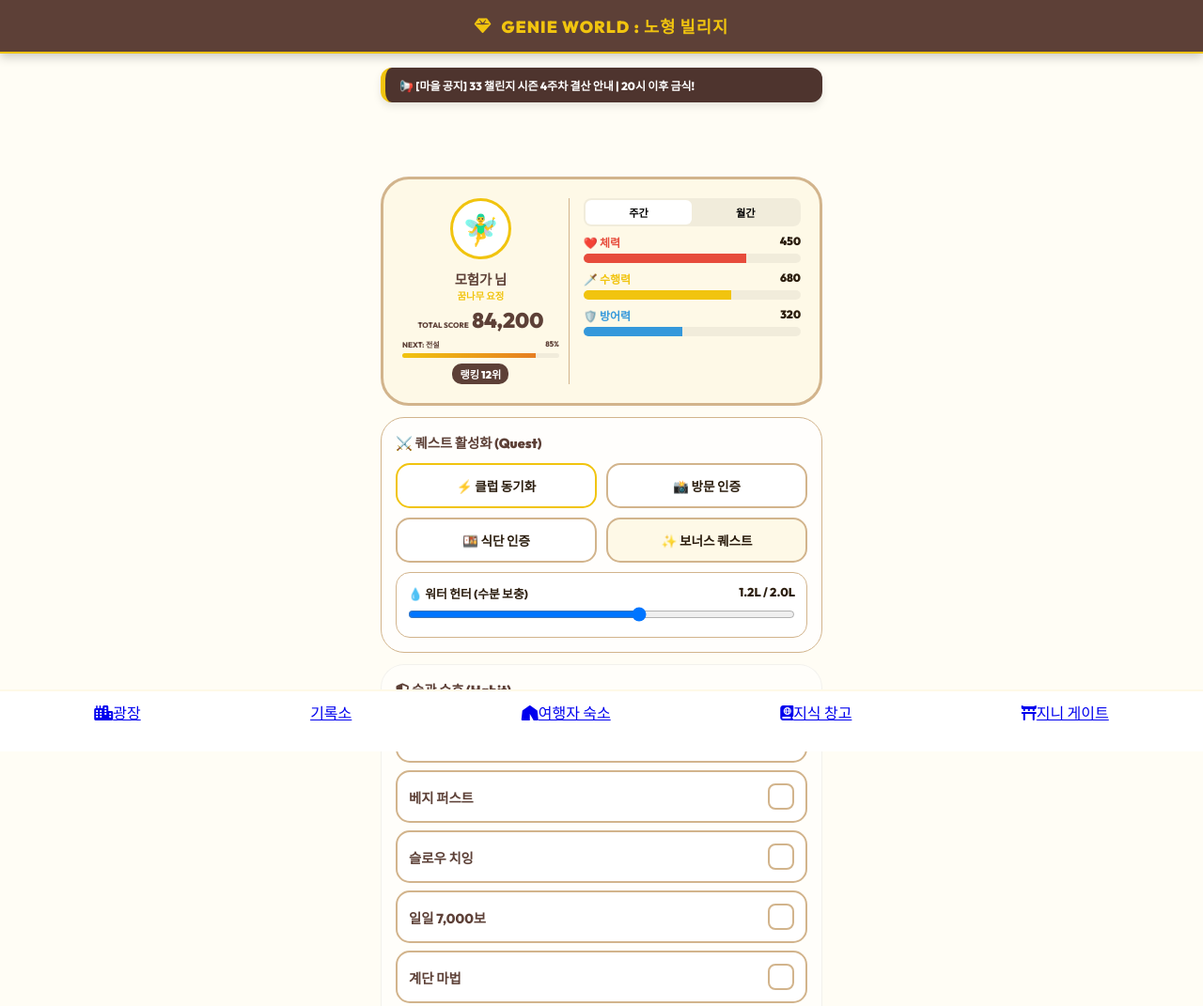
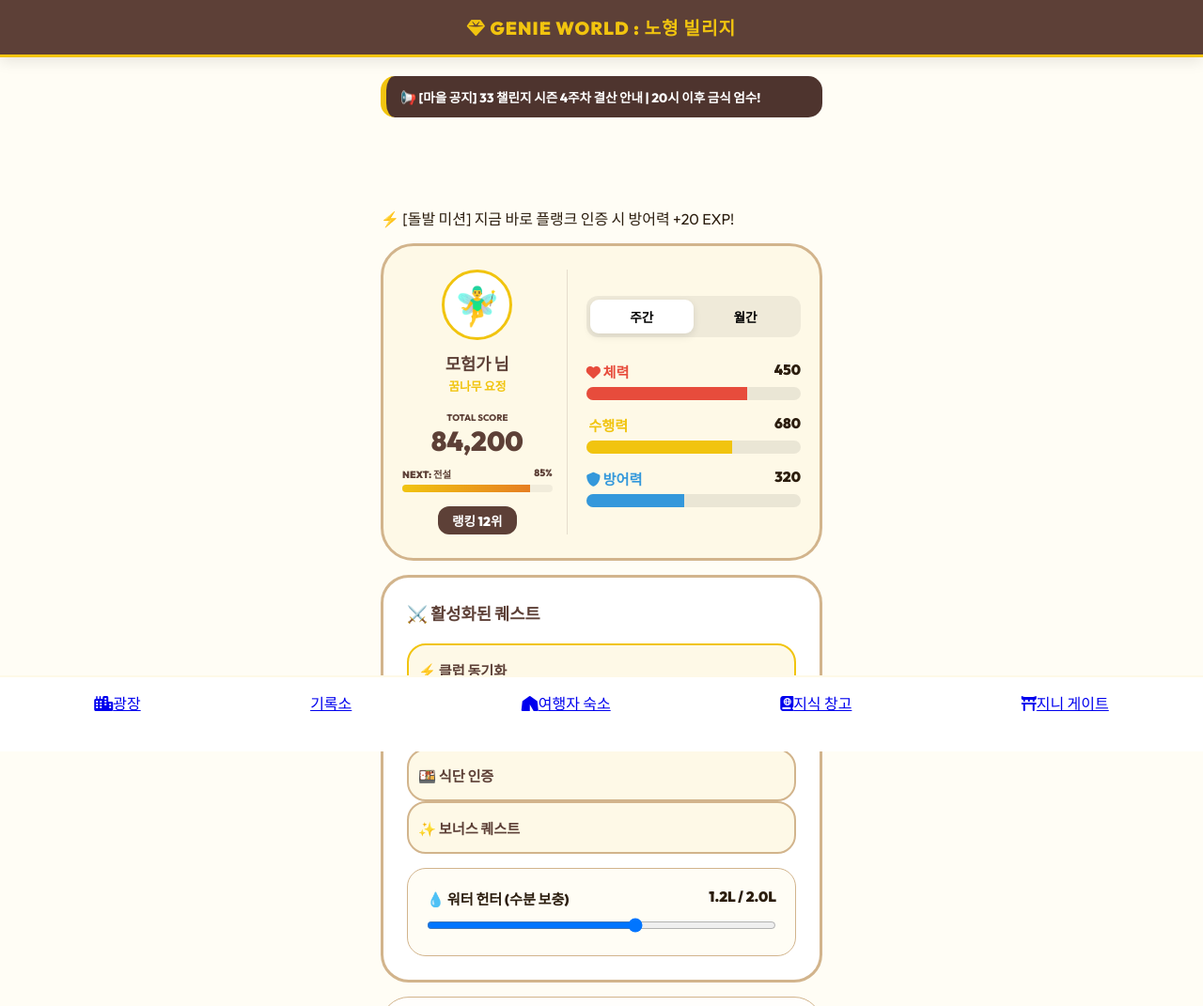
Before and after one commit to hamchorom-jeju/jumping-web, a website: page index.html in a window 1280 px wide. Shown: the top 1071 px of the page at 94% size. Drawn offline with Linux system fonts and the light colour scheme.

Commit message:
fix: Restore clean UI and large fonts for Status Window v44.2

```diff
--- a/dashboard.js
+++ b/dashboard.js
@@ -1,6 +1,6 @@
 /**
- * Nohyung Village Dashboard Logic (v44.1 - Portal & Separated Banners)
- * Features: Global Header, Multi-Tier Ranking Ticker (Weekly/Monthly/Total), Sudden Bar
+ * Nohyung Village Dashboard Logic (v44.2 - Restored Clean Look)
+ * Features: Corrected Toggle Styling, Evolution Progress, Clean Stat Mapping
  */
 
 const Village = {
@@ -38,7 +38,6 @@ const Village = {
         ]
     },
 
-    // 📜 Multi-Tier Ranking Ticker
     rankings: [
         { type: "금주 랭킹", content: "체력왕: 홍길동 | 수행왕: 김개똥 | 수호왕: 이성실" },
         { type: "월간 랭킹", content: "다이어트킹: 박지니 | 미션킹: 최열정" },
@@ -47,7 +46,7 @@ const Village = {
     currentRankIndex: 0,
 
     init() {
-        console.log("Welcome to Nohyung Village v44.1 Portal Engine!");
+        console.log("Welcome to Nohyung Village v44.2 (Clean Perspective)!");
         this.renderAll();
         this.updateEvolution();
         this.startTicker();
@@ -61,7 +60,7 @@ const Village = {
             const r = this.rankings[this.currentRankIndex];
             ticker.style.opacity = 0;
             setTimeout(() => {
-                ticker.innerHTML = `<span style="font-size:0.6rem; color:var(--text-dim); display:block; margin-bottom:2px;">[${r.type}]</span>${r.content}`;
+                ticker.innerHTML = `<span style="font-size:0.65rem; color:var(--text-dim); display:block; margin-bottom:4px;">[${r.type}]</span>${r.content}`;
                 ticker.style.opacity = 1;
                 ticker.style.transition = 'opacity 0.5s';
             }, 500);
@@ -108,10 +107,19 @@ const Village = {
 
     setPerspective(view) {
         this.perspective = view;
-        const bW = document.getElementById('btn-weekly');
-        const bM = document.getElementById('btn-monthly');
-        bW.style.background = (view === 'weekly') ? '#fff' : 'transparent';
-        bM.style.background = (view === 'monthly') ? '#fff' : 'transparent';
+
+        // Update Active Toggle Styling
+        const btnWeekly = document.getElementById('btn-weekly');
+        const btnMonthly = document.getElementById('btn-monthly');
+
+        if (view === 'weekly') {
+            btnWeekly.classList.add('active');
+            btnMonthly.classList.remove('active');
+        } else {
+            btnMonthly.classList.add('active');
+            btnWeekly.classList.remove('active');
+        }
+
         this.renderAll();
     },
 
@@ -119,9 +127,9 @@ const Village = {
         const container = document.getElementById('habit-list-container');
         if (!container) return;
         container.innerHTML = this.user.habits.map(h => `
-            <div style="display:flex; justify-content:space-between; align-items:center; padding:12px; background:${h.id === 'plus' ? '#fff9c4' : '#fff'}; border-radius:15px; margin-bottom:8px; border:2px solid ${h.id === 'plus' ? 'var(--def)' : 'var(--v-border)'};">
-                <span style="font-size:0.9rem; font-weight:800; color:var(--v-wood);">${h.title}</span>
-                <div onclick="Village.checkHabit('${h.id}')" style="width:28px; height:28px; border:2px solid var(--v-border); border-radius:8px; cursor:pointer; display:flex; align-items:center; justify-content:center; background:${h.done ? 'var(--def)' : 'transparent'};">
+            <div style="display:flex; justify-content:space-between; align-items:center; padding:15px; background:${h.id === 'plus' ? '#fff9c4' : '#fff'}; border-radius:15px; margin-bottom:10px; border:2px solid ${h.id === 'plus' ? 'var(--def)' : 'var(--v-border)'};">
+                <span style="font-size:1rem; font-weight:900; color:var(--v-wood);">${h.title}</span>
+                <div onclick="Village.checkHabit('${h.id}')" style="width:34px; height:34px; border:2px solid var(--v-border); border-radius:10px; cursor:pointer; display:flex; align-items:center; justify-content:center; background:${h.done ? 'var(--def)' : 'transparent'};">
                     ${h.done ? '✅' : ''}
                 </div>
             </div>
--- a/index.css
+++ b/index.css
@@ -35,122 +35,160 @@ body {
     color: var(--gold);
     padding: 15px 20px;
     text-align: center;
-    box-shadow: 0 4px 10px rgba(0,0,0,0.2);
-    border-bottom: 2px solid var(--gold);
+    border-bottom: 3px solid var(--gold);
+    box-shadow: 0 4px 15px rgba(0,0,0,0.1);
 }
 
 .v-global-header h1 {
-    font-size: 1.1rem;
+    font-size: 1.2rem;
     font-weight: 900;
     letter-spacing: 1px;
-    text-transform: uppercase;
-    display: flex;
-    align-items: center;
-    justify-content: center;
-    gap: 10px;
 }
 
 .v-container {
     max-width: 500px;
     margin: 0 auto;
-    padding: 15px;
+    padding: 20px 15px;
     display: flex;
     flex-direction: column;
-    gap: 12px; /* Tighter gap for banners */
+    gap: 15px;
 }
 
 /* --- 📜 SEPARATED BANNERS --- */
 .v-banner-notice {
     background: #4e342e;
     color: #fff;
-    padding: 10px 15px;
-    border-radius: 12px;
-    font-size: 0.75rem;
+    padding: 12px 15px;
+    border-radius: 15px;
+    font-size: 0.85rem;
     font-weight: 800;
-    box-shadow: 0 4px 8px rgba(0,0,0,0.1);
-    border-left: 5px solid var(--gold);
+    border-left: 6px solid var(--gold);
 }
 
 .v-banner-ranking {
     background: #fff;
     border: 2px solid var(--v-wood);
-    border-radius: 12px;
-    padding: 12px;
+    border-radius: 15px;
+    padding: 15px;
     color: var(--v-wood);
     font-weight: 900;
-    font-size: 0.85rem;
+    font-size: 0.95rem;
     text-align: center;
-    box-shadow: 0 4px 8px rgba(0,0,0,0.05);
-    min-height: 55px;
+    min-height: 65px;
     display: flex;
     flex-direction: column;
     justify-content: center;
+    box-shadow: 0 5px 15px rgba(0,0,0,0.05);
 }
 
-.v-sudden-bar {
-    background: var(--health);
-    color: #fff;
-    padding: 8px 15px;
-    border-radius: 10px;
-    font-size: 0.7rem;
-    font-weight: 900;
-    display: none;
-    animation: pulse-red 2s infinite;
-}
-
-@keyframes pulse-red {
-    0% { transform: scale(1); }
-    50% { transform: scale(0.98); }
-    100% { transform: scale(1); }
-}
-
-/* --- 📋 STATUS WINDOW v44.0 (Split) --- */
+/* --- 📋 STATUS WINDOW v44.2 (Restored Clean Look) --- */
 .status-window-v43 {
     background: var(--v-paper);
     border: 3px solid var(--v-border);
-    border-radius: 30px;
-    padding: 20px;
+    border-radius: 35px;
+    padding: 25px 20px;
     display: grid;
     grid-template-columns: 1fr 1.3fr;
-    gap: 15px;
+    gap: 20px;
+    align-items: center;
+}
+
+.profile-card {
+    text-align: center;
+    border-right: 1.5px solid rgba(93, 64, 55, 0.15);
+    padding-right: 15px;
 }
 
 .avatar-v43 {
-    width: 65px; height: 65px;
-    margin: 0 auto 10px;
+    width: 75px; height: 75px;
+    margin: 0 auto 12px;
     background: #fff;
     border-radius: 50%;
-    border: 3px solid var(--perf);
-    display: flex; align-items: center; justify-content: center; font-size: 2rem;
+    border: 3.5px solid var(--perf);
+    display: flex; align-items: center; justify-content: center; font-size: 2.5rem;
 }
 
-.total-score-val { font-size: 1.4rem; font-weight: 900; color: var(--v-wood); }
+.total-score-val { font-size: 1.8rem; font-weight: 900; color: var(--v-wood); line-height: 1.2; }
 
-.gauge-bar-bg { background: rgba(0,0,0,0.05); height: 10px; border-radius: 5px; overflow: hidden; margin: 4px 0; }
-.gauge-fill { height: 100%; transition: width 0.8s ease-in-out; }
+/* Evolution Bar (Left) */
+.evo-bar-container { margin: 10px 0; }
+.evo-bar-bg { background: rgba(0,0,0,0.05); height: 8px; border-radius: 4px; overflow: hidden; }
+.evo-bar-fill { height: 100%; background: linear-gradient(to right, var(--gold), #e67e22); transition: width 1s; }
+
+/* Right Gauge Section (Restored Cleanliness) */
+.gauge-section {
+    display: flex;
+    flex-direction: column;
+    gap: 15px; /* Spacious gap */
+}
+
+.gauge-item {
+    display: flex;
+    flex-direction: column;
+    gap: 6px;
+}
+
+.gauge-header {
+    display: flex;
+    justify-content: space-between;
+    font-size: 0.95rem; /* Larger Font */
+    font-weight: 900;
+}
+
+.gauge-bar-bg {
+    background: rgba(0,0,0,0.08);
+    height: 14px; /* Thicker Bar */
+    border-radius: 7px;
+    overflow: hidden;
+}
+
+.gauge-fill {
+    height: 100%;
+    transition: width 0.8s cubic-bezier(0.175, 0.885, 0.32, 1.275);
+}
+
+/* --- 🔘 TOGGLE SWITCH --- */
+.perspective-toggle {
+    display: flex;
+    background: rgba(0,0,0,0.06);
+    padding: 4px;
+    border-radius: 12px;
+    margin-bottom: 10px;
+}
+
+.toggle-btn {
+    flex: 1;
+    border: none;
+    background: transparent;
+    padding: 8px;
+    font-size: 0.85rem;
+    font-weight: 900;
+    cursor: pointer;
+    border-radius: 9px;
+    transition: all 0.2s;
+}
+
+.toggle-btn.active {
+    background: #fff;
+    box-shadow: 0 3px 8px rgba(0,0,0,0.1);
+}
 
 /* --- ⚔️ QUEST HUB --- */
 .v-quest-hub {
-    background: rgba(255,255,255,0.7);
-    border-radius: 25px;
-    padding: 15px;
-    border: 1px solid var(--v-border);
-}
-
-.v-btn-grid {
-    display: grid;
-    grid-template-columns: repeat(2, 1fr);
-    gap: 10px;
+    background: #fff;
+    border-radius: 30px;
+    padding: 25px;
+    border: 3px solid var(--v-border);
 }
 
 .v-action-btn {
-    background: #fff;
+    background: var(--v-paper);
     border: 2px solid var(--v-border);
-    padding: 12px 10px;
-    border-radius: 15px;
-    text-align: center;
+    padding: 15px 10px;
+    border-radius: 20px;
     font-weight: 900;
-    font-size: 0.85rem;
+    font-size: 0.95rem;
+    color: var(--v-wood);
 }
 
 /* --- 📱 NAV --- */
@@ -159,7 +197,7 @@ body {
     bottom: 0; left: 0; width: 100%;
     background: #fff;
     display: flex; justify-content: space-around;
-    padding: 10px 10px 30px;
+    padding: 15px 10px 40px;
     border-top: 2px solid var(--v-paper);
     z-index: 2000;
 }
--- a/index.html
+++ b/index.html
@@ -3,8 +3,8 @@
 <head>
     <meta charset="UTF-8">
     <meta name="viewport" content="width=device-width, initial-scale=1.0, maximum-scale=1.0, user-scalable=no">
-    <title>GENIE WORLD - Nohyung Village v44.1</title>
-    <!-- Portal v44.1 CSS -->
+    <title>GENIE WORLD - Nohyung Village v44.2</title>
+    <!-- v44.2 Clean Portal CSS -->
     <link rel="stylesheet" href="index.css">
     <!-- Icon Library -->
     <link rel="stylesheet" href="https://cdnjs.cloudflare.com/ajax/libs/font-awesome/6.4.0/css/all.min.css">
@@ -19,84 +19,87 @@
     <div class="v-container">
 
         <!-- 📜 SEPARATED BANNERS -->
-        <!-- 1. Village Notice (Fixed) -->
         <div class="v-banner-notice">
-            📢 [마을 공지] 33 챌린지 시즌 4주차 결산 안내 | 20시 이후 금식!
+            📢 [마을 공지] 33 챌린지 시즌 4주차 결산 안내 | 20시 이후 금식 엄수!
         </div>
 
-        <!-- 2. Hall of Fame (Rotating) -->
         <div class="v-banner-ranking" id="ranking-ticker">
             금주 체력왕: 홍길동 님 ✨
         </div>
 
-        <!-- 3. Sudden Mission (Hidden by default) -->
         <div class="v-sudden-bar" id="sudden-mission-bar">
-            ⚡ [보너스 퀘스트] 지금 바로 플랭크 인증 시 방어력 +20 EXP!
+            ⚡ [돌발 미션] 지금 바로 플랭크 인증 시 방어력 +20 EXP!
         </div>
 
-        <!-- 📋 모험가 상태창 (v44.1 Evolution & Perspective) -->
+        <!-- 📋 모험가 상태창 (v44.2 Restored Clean Look) -->
         <section class="status-window-v43">
             <!-- Left: Evolution Card -->
-            <div class="profile-card" style="text-align: center; border-right: 1px solid var(--v-border); padding-right: 10px;">
+            <div class="profile-card">
                 <div class="avatar-v43">🧚‍♂️</div>
-                <h2 style="font-size: 0.9rem; font-weight: 900; color: var(--v-wood);"><span id="user-name">모험가</span> 님</h2>
-                <span style="font-size: 0.65rem; font-weight: 800; color: var(--perf); display: block; margin-bottom: 5px;">꿈나무 요정</span>
+                <h2 style="font-size: 1.1rem; font-weight: 900; color: var(--v-wood); margin-bottom: 2px;"><span id="user-name">모험가</span> 님</h2>
+                <span style="font-size: 0.8rem; font-weight: 800; color: var(--perf); display: block; margin-bottom: 12px;">꿈나무 요정</span>
 
-                <span style="font-size: 0.5rem; font-weight: 800; color: var(--text-dim);">TOTAL SCORE</span>
+                <span style="font-size: 0.6rem; font-weight: 800; color: var(--text-dim); text-transform: uppercase;">Total Score</span>
                 <span class="total-score-val" id="total-score">84,200</span>
 
                 <!-- Evolution Bar -->
-                <div style="margin: 6px 0;">
-                    <div style="display: flex; justify-content: space-between; font-size: 0.5rem; font-weight: 800; color: var(--text-dim); margin-bottom: 2px;">
+                <div class="evo-bar-container">
+                    <div style="display: flex; justify-content: space-between; font-size: 0.65rem; font-weight: 900; color: var(--text-dim); margin-bottom: 4px;">
                         <span>NEXT: 전설</span>
                         <span id="evo-percent">85%</span>
                     </div>
-                    <div class="gauge-bar-bg" style="height: 5px;">
-                        <div class="gauge-fill" id="evo-bar" style="width: 85%; background: linear-gradient(to right, #f1c40f, #e67e22);"></div>
+                    <div class="evo-bar-bg">
+                        <div class="evo-bar-fill" id="evo-bar" style="width: 85%;"></div>
                     </div>
                 </div>
 
-                <div style="background: var(--v-wood); color: #fff; padding: 3px 8px; border-radius: 10px; font-size: 0.7rem; font-weight: 900; display: inline-block;">랭킹 <span id="current-rank">12</span>위</div>
+                <div style="background: var(--v-wood); color: #fff; padding: 5px 15px; border-radius: 12px; font-size: 0.85rem; font-weight: 900; display: inline-block; margin-top: 5px;">랭킹 <span id="current-rank">12</span>위</div>
             </div>
 
             <!-- Right: Perspective Ability Gauges -->
             <div class="gauge-section">
                 <!-- Toggle Switch -->
-                <div style="display: flex; background: rgba(0,0,0,0.05); padding: 2px; border-radius: 8px; margin-bottom: 8px;">
-                    <button id="btn-weekly" onclick="Village.setPerspective('weekly')" style="flex: 1; border: none; background: #fff; border-radius: 6px; font-size: 0.7rem; font-weight: 900; padding: 5px; cursor: pointer;">주간</button>
-                    <button id="btn-monthly" onclick="Village.setPerspective('monthly')" style="flex: 1; border: none; background: transparent; font-size: 0.7rem; font-weight: 900; padding: 5px; cursor: pointer;">월간</button>
+                <div class="perspective-toggle">
+                    <button id="btn-weekly" class="toggle-btn active" onclick="Village.setPerspective('weekly')">주간</button>
+                    <button id="btn-monthly" class="toggle-btn" onclick="Village.setPerspective('monthly')">월간</button>
                 </div>
 
-                <!-- Gauges -->
-                <div class="gauge-item" style="margin-bottom: 8px;">
-                    <div style="display: flex; justify-content: space-between; font-size: 0.75rem; font-weight: 900;">
-                        <span style="color: var(--health);">❤️ 체력</span>
+                <!-- Ability Gauges (Larger & Cleaner) -->
+                <div class="gauge-item">
+                    <div class="gauge-header">
+                        <span style="color: var(--health);"><i class="fa-solid fa-heart"></i> 체력</span>
                         <span id="health-val">15,400</span>
                     </div>
-                    <div class="gauge-bar-bg"><div class="gauge-fill" id="health-bar" style="width: 75%; background: var(--health);"></div></div>
-                </div>
-
-                <div class="gauge-item" style="margin-bottom: 8px;">
-                    <div style="display: flex; justify-content: space-between; font-size: 0.75rem; font-weight: 900;">
-                        <span style="color: var(--perf);">🗡️ 수행력</span>
-                        <span id="perf-val">24,500</span>
+                    <div class="gauge-bar-bg">
+                        <div class="gauge-fill" id="health-bar" style="width: 75%; background: var(--health);"></div>
                     </div>
-                    <div class="gauge-bar-bg"><div class="gauge-fill" id="perf-bar" style="width: 65%; background: var(--perf);"></div></div>
                 </div>
 
                 <div class="gauge-item">
-                    <div style="display: flex; justify-content: space-between; font-size: 0.75rem; font-weight: 900;">
-                        <span style="color: var(--def);">🛡️ 방어력</span>
+                    <div class="gauge-header">
+                        <span style="color: var(--perf);"><i class="fa-solid fa-sword"></i> 수행력</span>
+                        <span id="perf-val">24,500</span>
+                    </div>
+                    <div class="gauge-bar-bg">
+                        <div class="gauge-fill" id="perf-bar" style="width: 65%; background: var(--perf);"></div>
+                    </div>
+                </div>
+
+                <div class="gauge-item">
+                    <div class="gauge-header">
+                        <span style="color: var(--def);"><i class="fa-solid fa-shield"></i> 방어력</span>
                         <span id="def-val">18,200</span>
                     </div>
-                    <div class="gauge-bar-bg"><div class="gauge-fill" id="def-bar" style="width: 55%; background: var(--def);"></div></div>
+                    <div class="gauge-bar-bg">
+                        <div class="gauge-fill" id="def-bar" style="width: 55%; background: var(--def);"></div>
+                    </div>
                 </div>
             </div>
         </section>
 
         <!-- ⚔️ 퀘스트 허브 -->
         <section class="v-quest-hub">
-            <h3 style="font-size: 0.9rem; font-weight: 900; color: var(--v-wood); margin-bottom: 12px;">⚔️ 퀘스트 활성화 (Quest)</h3>
+            <h3 style="font-size: 1.1rem; font-weight: 900; color: var(--v-wood); margin-bottom: 20px;">⚔️ 활성화된 퀘스트</h3>
             <div class="v-btn-grid">
                 <div class="v-action-btn" onclick="syncClubRecord()" style="border-color: var(--perf);">⚡ 클럽 동기화</div>
                 <div class="v-action-btn" onclick="location.href='miracle.html?cat=visit'">📸 방문 인증</div>
@@ -105,8 +108,8 @@
             </div>
 
             <!-- Water Hunter Slider -->
-            <div style="background: #fff; padding: 12px; border-radius: 15px; border: 1px solid var(--v-border); margin-top: 10px;">
-                <div style="display: flex; justify-content: space-between; font-weight: 800; font-size: 0.8rem; margin-bottom: 5px;">
+            <div style="background: #fffdf5; padding: 20px; border-radius: 20px; border: 1px solid var(--v-border); margin-top: 15px;">
+                <div style="display: flex; justify-content: space-between; font-weight: 900; font-size: 0.95rem; margin-bottom: 10px;">
                     <span>💧 워터 헌터 (수분 보충)</span>
                     <span id="water-val">1.2L / 2.0L</span>
                 </div>
@@ -114,9 +117,9 @@
             </div>
         </section>
 
-        <!-- 🛡️ 습관 수호 (Habit List) -->
-        <section style="background: rgba(255,255,255,0.5); border-radius: 25px; padding: 15px; border: 1px solid rgba(0,0,0,0.05);">
-            <h3 style="font-size: 0.9rem; font-weight: 900; color: var(--v-wood); margin-bottom: 12px;"><i class="fa-solid fa-shield-halved"></i> 습관 수호 (Habit)</h3>
+        <!-- 🛡️ 습관 수호 -->
+        <section style="background: rgba(255,255,255,0.7); border-radius: 30px; padding: 25px; border: 1px solid var(--v-border);">
+            <h3 style="font-size: 1.1rem; font-weight: 900; color: var(--v-wood); margin-bottom: 15px;"><i class="fa-solid fa-shield-halved"></i> 습관 수호 (Habit)</h3>
             <div id="habit-list-container"></div>
         </section>
 
```
